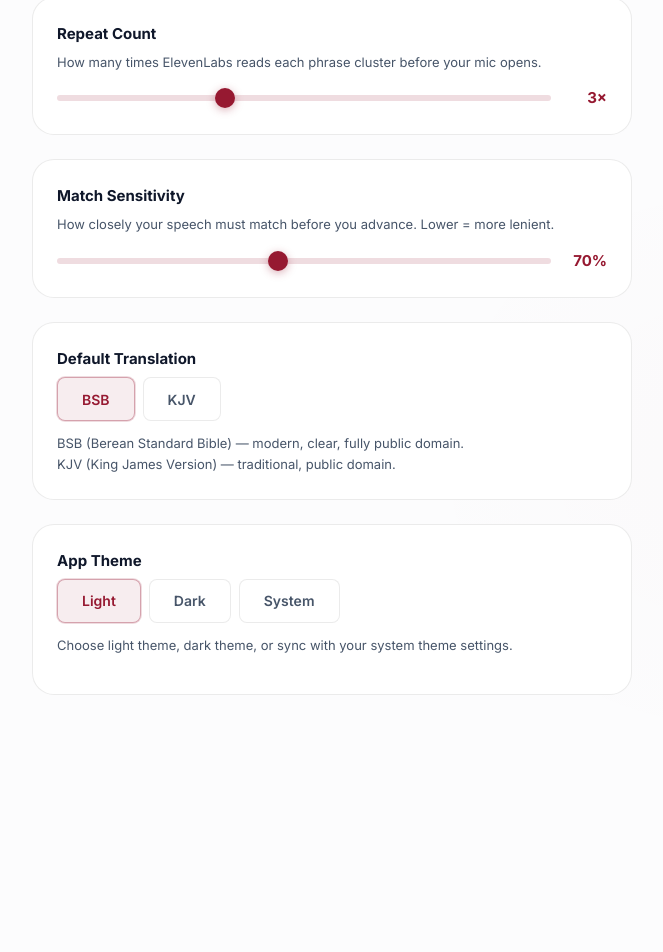
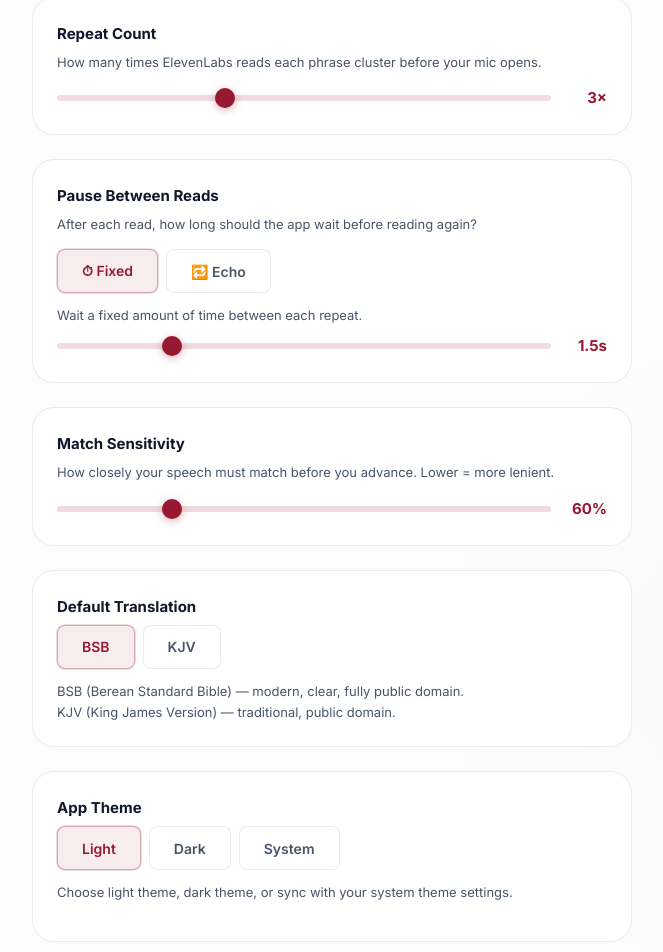
Before and after one commit to vexonastudios/biblememory, a Next.js app: page /settings in a window 1280 px wide. Shown: the part 796-1748 px from the top of the page, without its empty margins (308-971 px from the left). Before the commit the page ends 1571 px from the top, so only its background shows below. Built offline with nearby package versions, Linux system fonts and the light colour scheme; no server answers.

Commit message:
Session: lower match threshold to 60%, add echo-pause mode, expose pause slider in settings

```diff
--- a/app/settings/page.tsx
+++ b/app/settings/page.tsx
@@ -20,6 +20,8 @@ export default function SettingsPage() {
     repeatCount, setRepeatCount,
     translation, setTranslation,
     matchThreshold, setMatchThreshold,
+    pauseBetweenMs, setPauseBetweenMs,
+    pauseMode, setPauseMode,
     theme, setTheme,
   } = useSettingsStore();
 
@@ -299,6 +301,53 @@ export default function SettingsPage() {
           </div>
         </section>
 
+        {/* Pause Between Reads */}
+        <section className="settings-section">
+          <h2 className="section-heading">Pause Between Reads</h2>
+          <p className="section-desc">
+            After each read, how long should the app wait before reading again?
+          </p>
+          <div className="trans-toggle" style={{ marginBottom: '12px' }}>
+            <button
+              id="pause-mode-fixed"
+              className={`trans-btn ${pauseMode === 'fixed' ? 'trans-active' : ''}`}
+              onClick={() => setPauseMode('fixed')}
+            >
+              ⏱ Fixed
+            </button>
+            <button
+              id="pause-mode-echo"
+              className={`trans-btn ${pauseMode === 'echo' ? 'trans-active' : ''}`}
+              onClick={() => setPauseMode('echo')}
+            >
+              🔁 Echo
+            </button>
+          </div>
+          {pauseMode === 'fixed' ? (
+            <>
+              <p className="section-desc" style={{ marginBottom: '8px' }}>
+                Wait a fixed amount of time between each repeat.
+              </p>
+              <div className="slider-row">
+                <input
+                  id="pause-between-slider"
+                  type="range"
+                  min={500} max={5000} step={250}
+                  value={pauseBetweenMs}
+                  onChange={(e) => setPauseBetweenMs(Number(e.target.value))}
+                  className="settings-slider"
+                />
+                <span className="slider-value">{(pauseBetweenMs / 1000).toFixed(2).replace(/\.?0+$/, '')}s</span>
+              </div>
+            </>
+          ) : (
+            <p className="section-desc">
+              <strong>Echo mode</strong> — after each read the app pauses for exactly as long as the audio clip lasted.
+              This gives you time to repeat it back aloud before the next play begins.
+            </p>
+          )}
+        </section>
+
         {/* Match threshold */}
         <section className="settings-section">
           <h2 className="section-heading">Match Sensitivity</h2>
--- a/lib/store/settingsStore.ts
+++ b/lib/store/settingsStore.ts
@@ -24,7 +24,8 @@ interface SettingsState {
   repeatCount: number;        // how many times TTS reads before mic opens
   translation: 'BSB' | 'KJV';
   matchThreshold: number;     // 0.0–1.0, how strict the fuzzy match is
-  pauseBetweenMs: number;     // ms of silence between repetitions (500–3000)
+  pauseBetweenMs: number;     // ms of silence between repetitions (500–5000)
+  pauseMode: 'fixed' | 'echo'; // 'fixed' = pauseBetweenMs; 'echo' = duration of clip just played
   readingSpeed: number;       // TTS speed 0.7–1.2 (0.85 = deliberate)
   theme: 'light' | 'dark' | 'system';
   hasSelectedVoice: boolean;  // Whether the user has confirmed their initial voice
@@ -35,6 +36,7 @@ interface SettingsState {
   setTranslation: (t: 'BSB' | 'KJV') => void;
   setMatchThreshold: (v: number) => void;
   setPauseBetweenMs: (ms: number) => void;
+  setPauseMode: (mode: 'fixed' | 'echo') => void;
   setReadingSpeed: (s: number) => void;
   setTheme: (theme: 'light' | 'dark' | 'system') => void;
   setHasSelectedVoice: (selected: boolean) => void;
@@ -48,8 +50,9 @@ export const useSettingsStore = create<SettingsState>()(
       voiceId: 'fnYMz3F5gMEDGMWcH1ex', // Finley (Default)
       repeatCount: 3,
       translation: 'BSB',
-      matchThreshold: 0.70,
-      pauseBetweenMs: 1500,             // 1.5s breath between repeats
+      matchThreshold: 0.60,             // 60% — forgiving enough for STT mishears
+      pauseBetweenMs: 1500,             // 1.5s breath between repeats (fixed mode)
+      pauseMode: 'fixed',               // 'fixed' or 'echo' (mirror audio duration)
       readingSpeed: 0.85,               // Slightly slower than normal — deliberate
       theme: 'light',
       hasSelectedVoice: false,
@@ -60,6 +63,7 @@ export const useSettingsStore = create<SettingsState>()(
       setTranslation: (t) => set({ translation: t }),
       setMatchThreshold: (v) => set({ matchThreshold: v }),
       setPauseBetweenMs: (ms) => set({ pauseBetweenMs: ms }),
+      setPauseMode: (mode) => set({ pauseMode: mode }),
       setReadingSpeed: (s) => set({ readingSpeed: s }),
       setTheme: (theme) => set({ theme }),
       setHasSelectedVoice: (selected) => set({ hasSelectedVoice: selected }),
```
Also changed, not shown: app/session/page.tsx (+29 -14 lines).
